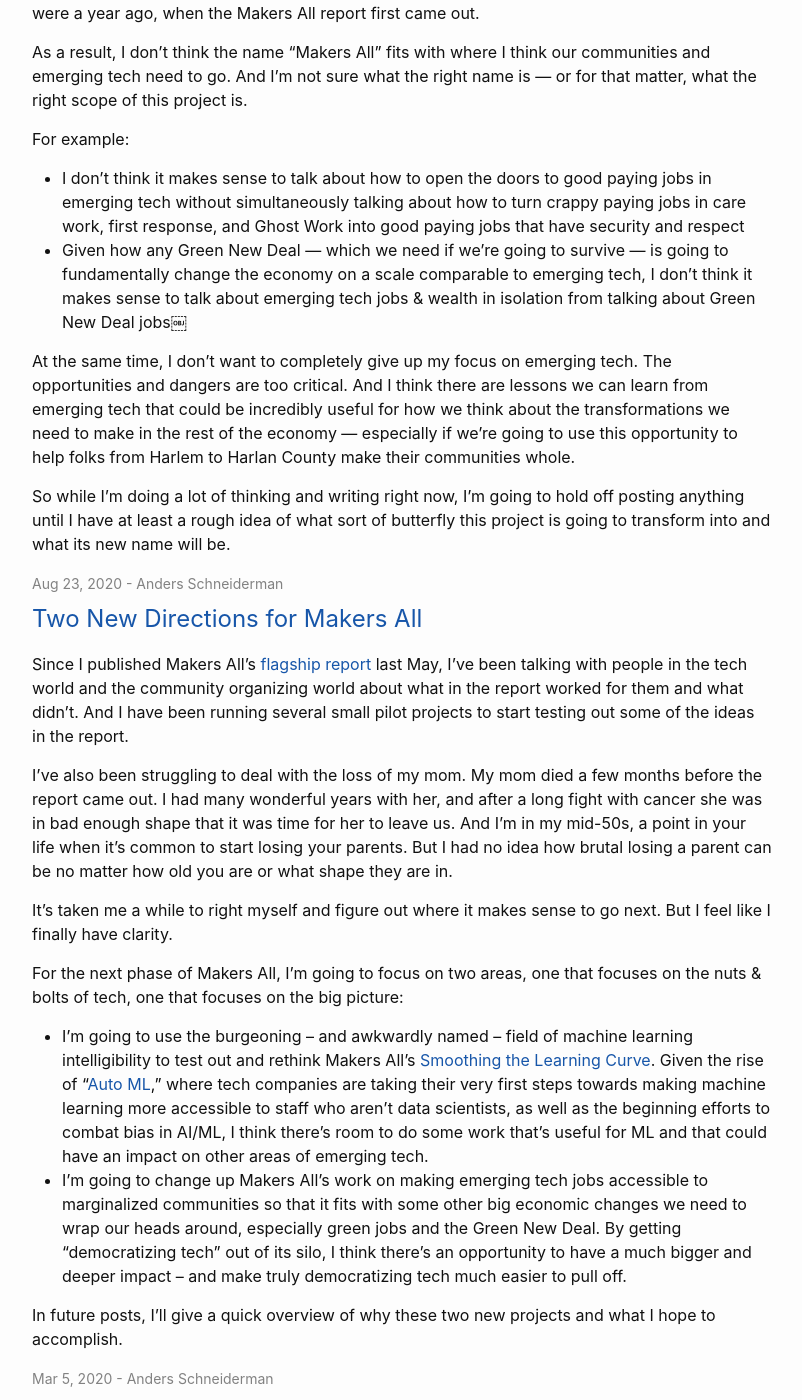
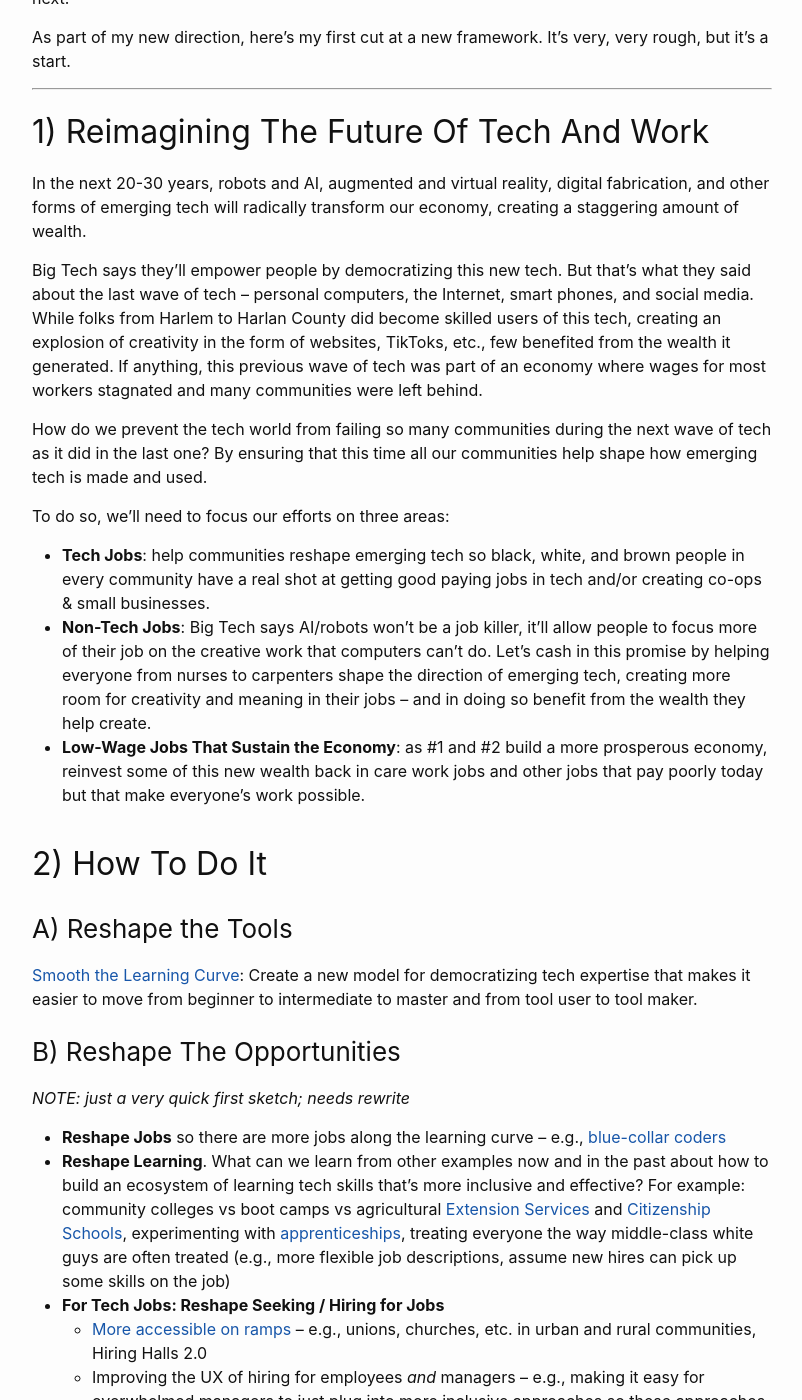
Before and after one commit to makersall/makersall, a Jekyll site: the page built from pages/blog.md, in a window 1280 px wide and 1400 px high, scrolled down 331 px. Shown: the whole window, without its empty margins (238-1040 px from the left). Built offline with Jekyll 4.4.1, drawn with Linux system fonts in a browser that asks for light colours; some of the changed text lies outside the part shown.

Commit message:
New post,   tweaked blog format

```diff
--- /dev/null
+++ b/_posts/2021-03-30-framework-draft.md
@@ -0,0 +1,75 @@
+---
+layout: post
+title: My First Cut at a New Framework
+author: Anders Schneiderman
+---
+
+It's taken quite a while -- like most people, it's been a brutal 12 months -- but I now know where I want to go next with Makers All. I'm about to start a new full-time gig that's going to eat up all of my focus for the next few months, and after that I'll only have time to keep Makers All simmering on my back burner. But for the first time in a very long time, I finally feel like I know I want to go next.
+
+As part of my new direction, here's my first cut at a new framework. It's very, very rough, but it's a start.
+
+<hr/>
+
+
+## 1) Reimagining The Future Of Tech And Work
+
+In the next 20-30 years, robots and AI, augmented and virtual reality, digital fabrication, and other forms of emerging tech will radically transform our economy, creating a staggering amount of wealth.
+
+Big Tech says they'll empower people by democratizing this new tech. But that's what they said about the last wave of tech -- personal computers, the Internet, smart phones, and social media. While folks from Harlem to Harlan County did become skilled users of this tech, creating an explosion of creativity in the form of websites, TikToks, etc., few benefited from the wealth it generated. If anything, this previous wave of tech was part of an economy where wages for most workers stagnated and many communities were left behind.
+
+How do we prevent the tech world from failing so many communities during the next wave of tech as it did in the last one? By ensuring that this time all our communities help shape how emerging tech is made and used.
+
+To do so, we'll need to focus our efforts on three areas:
+
+- __Tech Jobs__:  help communities reshape emerging tech so black, white, and brown people in every community have a real shot at getting good paying jobs in tech and/or creating co-ops & small businesses.
+- __Non-Tech Jobs__: Big Tech says AI/robots won't be a job killer, it'll allow people to focus more of their job on the creative work that computers can't do. Let's cash in this promise by helping everyone from nurses to carpenters shape the direction of emerging tech, creating more room for creativity and meaning in their jobs -- and in doing so benefit from the wealth they help create.
+- __Low-Wage Jobs That Sustain the Economy__:  as #1 and #2 build a more prosperous economy, reinvest some of this new wealth back in care work jobs and other jobs that pay poorly today but that make everyone's work possible.
+
+## 2) How To Do It
+
+### A) Reshape the Tools
+
+[Smooth the Learning Curve](https://toolkit.makersall.org/pages/30-smooth/00-index.html): Create a new model for democratizing tech expertise that makes it easier to move from beginner to intermediate to master and from tool user to tool maker.
+
+### B) Reshape The Opportunities
+
+_NOTE: just a very quick first sketch; needs rewrite_
+
+- __Reshape Jobs__ so there are more jobs along the learning curve -- e.g., [blue-collar coders](https://toolkit.makersall.org/pages/30-smooth/20-continuum-skill.html)
+- __Reshape Learning__. What can we learn from other examples now and in the past about how to build an ecosystem of learning tech skills that's more inclusive and effective? For example: community colleges vs boot camps vs agricultural [Extension Services](https://toolkit.makersall.org/pages/10-intro/30-extension-citizenship-schools.html) and [Citizenship Schools](https://toolkit.makersall.org/pages/70-civic/20-citizenship-schools.html), experimenting with [apprenticeships](https://toolkit.makersall.org/pages/50-support/20-training-work.html#apprenticeships), treating everyone the way middle-class white guys are often treated (e.g., more flexible job descriptions, assume new hires can pick up some skills on the job)
+- __For Tech Jobs: Reshape Seeking / Hiring for Jobs__
+  - [More accessible on ramps](https://toolkit.makersall.org/pages/50-support/10-community-support.html#create-multiple-on-ramps) --   e.g., unions, churches, etc. in urban and rural communities, Hiring Halls 2.0
+  - Improving the UX of hiring for employees _and_ managers -- e.g., making it easy for overwhelmed managers to just plug into more inclusive approaches so these approaches are more likely to spread
+
+
+## 3) How to Get There: Bending the Arc of the Next 20-30 Years
+
+
+Although this approach is doable, it's extremely ambitious -- and it's not something we can pull off overnight. And in the meantime, there are so many problems that need our attention right now.
+
+How can we help black, white, and brown families in their struggles to make a living today while also taking advantage of this once in a century opportunity to shape the direction of emerging tech and the economy -- especially in the next few years, when the direction of new tech is much more malleable?
+
+### A) Make Major Progress Now: Support the Green New Deal and Organizing Low-Wage Jobs
+
+Although it's certainly worth trying to make tech jobs more accessible today, it's hard to see how we can change emerging tech fast enough to create lots of good paying jobs very quickly on a scale that would make a real difference in communities from Harlem to Harlan County.
+
+But we don't need to. The best way for folks in tech to fundamentally transform jobs in communities right now is by supporting actions that can pay off much faster:
+- Good green jobs created by a Green New Deal
+- Campaigns to raise the minimum wage and campaigns by low-wage workers to organize
+
+### B) Create Experiments Today That Build Towards Tomorrow
+
+_I have a bunch of thoughts on what this might look like, but they're still pretty vague. For now, here are a few snippets._
+
+
+We need to experiment in a way that's headed somewhere, that is headed toward scaling, towards adding up to something that really pays off.
+
+Some Strategies for Experimentation
+- Learn from the good parts of start up culture -- e.g., [MVPs](https://www.agilealliance.org/glossary/mvp/)
+- Help geographic clusters of small community tech groups build grassroots power together and level up
+- Support and learn from current struggles in other/related approaches to emerging tech -- e.g., the [Algorithmic Justice League](https://www.ajl.org/)'s strategy for building [equitable and accountable AI](https://www.ajl.org/about), [Data for Black Lives](https://d4bl.org/)'s [#NoMoreDataWeapons](https://blog.d4bl.org/introducing-nomoredataweapons/) campaign
+- Look for ways to add more playful approaches to tech to make it less intimidating, to encourage learning & creative exploration
+
+Traps to Look out for
+- The [Gnome Underpants](https://www.youtube.com/watch?v=a5ih_TQWqCA) Syndrome
+- [Self-selection bias](https://toolkit.makersall.org/pages/30-smooth/10-culture-community-coding-UX.html)
--- a/pages/blog.md
+++ b/pages/blog.md
@@ -26,6 +26,7 @@
       <div class="content"> {{ post.content }} </div>
       {%- assign date_format = site.minima.date_format | default: "%b %-d, %Y" -%}
       <span class="post-meta">{{ post.date | date: date_format }} - {{ post.author }}</span>
+      <p> <br/> </p>
     {%- endfor -%}
 
     <p> </p>
```
Also changed, not shown: drafts/2021-03-29-new-framework-draft.md (deleted, +0 -67 lines).
